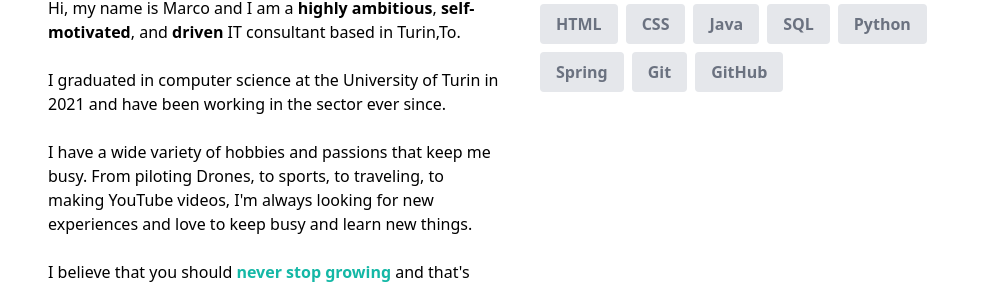
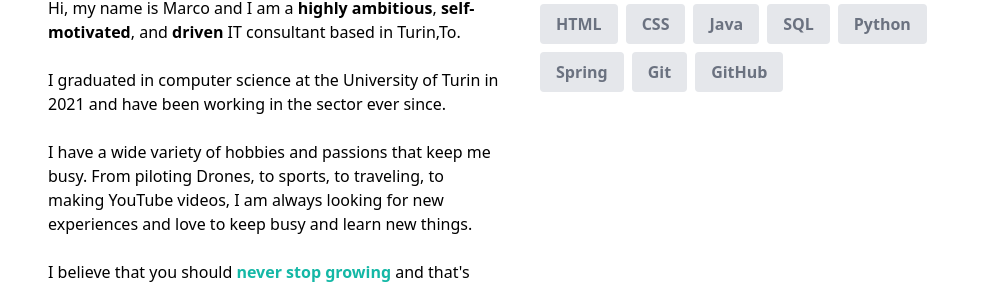
Before and after one commit to mplace97/Portfolio, a Next.js app: page / in a window 1280 px wide. Shown: the part 1226-1512 px from the top of the page, without its empty margins (120-1112 px from the left). Built offline with nearby package versions, Linux system fonts and the light colour scheme.

Commit message:
Update AboutSection.tsx

```diff
--- a/components/AboutSection.tsx
+++ b/components/AboutSection.tsx
@@ -43,7 +43,7 @@ const AboutSection = () => {
             <p>
               I have a wide variety of hobbies and passions that keep me busy.
               From piloting Drones, to sports, to traveling, to making YouTube videos,
-              I'm always looking for new experiences and love to keep busy and learn new things.
+              I am always looking for new experiences and love to keep busy and learn new things.
             </p>
             <br />
             <p>
```
